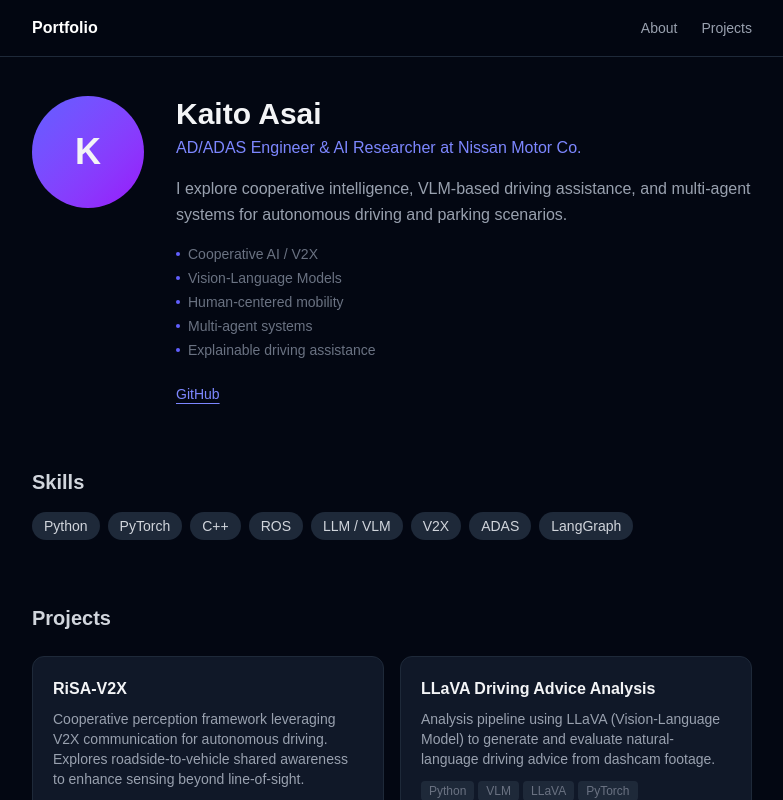
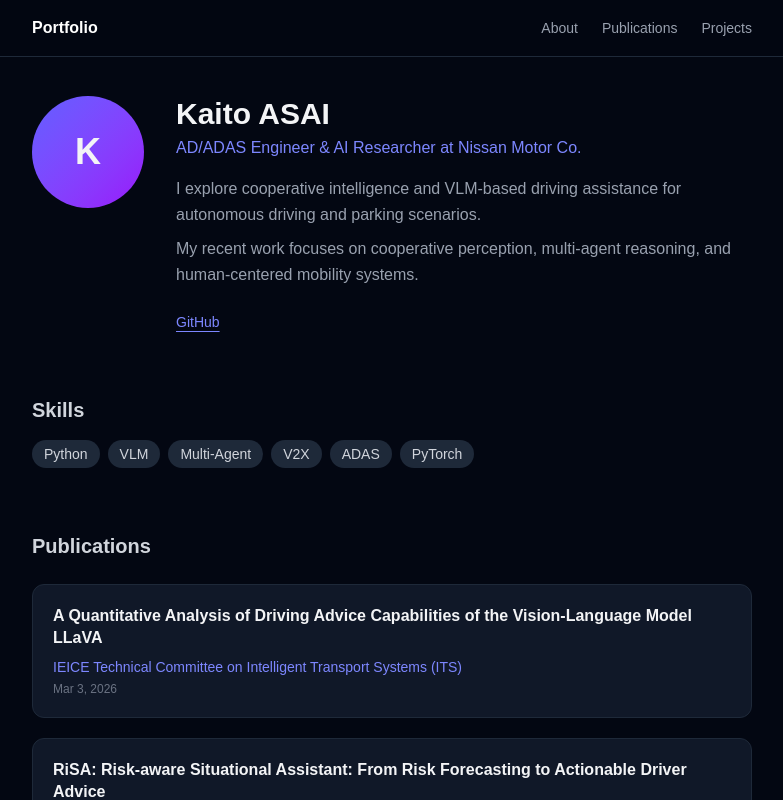
Before and after one commit to s1280061/my-portfolio, a Next.js app: page / in a window 1280 px wide. Shown: the top 800 px of the page, without its empty margins (248-1031 px from the left). Built offline with nearby package versions, Linux system fonts and the light colour scheme.

Commit message:
Add publications section, update bio and skills

```diff
--- a/app/page.tsx
+++ b/app/page.tsx
@@ -6,6 +6,23 @@ const interests = [
   "Human-centered mobility",
   "Multi-agent systems",
   "Explainable driving assistance",
+];
+
+const publications = [
+  {
+    title:
+      "A Quantitative Analysis of Driving Advice Capabilities of the Vision-Language Model LLaVA",
+    venue: "IEICE Technical Committee on Intelligent Transport Systems (ITS)",
+    date: "Mar 3, 2026",
+    url: "https://ken.ieice.org/ken/paper/20260303HcsS/",
+  },
+  {
+    title:
+      "RiSA: Risk-aware Situational Assistant: From Risk Forecasting to Actionable Driver Advice",
+    venue: "2025 IEEE International Conference on Big Data (IEEE BigData 2025)",
+    date: "Dec 11, 2025",
+    url: "https://ieeexplore.ieee.org/abstract/document/11401483/",
+  },
 ];
 
 export default function Home() {
@@ -18,22 +35,18 @@ export default function Home() {
             K
           </div>
           <div>
-            <h1 className="text-3xl font-bold mb-1">Kaito Asai</h1>
+            <h1 className="text-3xl font-bold mb-1">Kaito ASAI</h1>
             <p className="text-indigo-400 font-medium mb-4">
               AD/ADAS Engineer &amp; AI Researcher at Nissan Motor Co.
             </p>
-            <p className="text-gray-400 leading-relaxed mb-4">
-              I explore cooperative intelligence, VLM-based driving assistance,
-              and multi-agent systems for autonomous driving and parking scenarios.
+            <p className="text-gray-400 leading-relaxed mb-2">
+              I explore cooperative intelligence and VLM-based driving assistance
+              for autonomous driving and parking scenarios.
             </p>
-            <ul className="space-y-1 mb-6">
-              {interests.map((item) => (
-                <li key={item} className="text-sm text-gray-500 flex items-center gap-2">
-                  <span className="w-1 h-1 rounded-full bg-indigo-500 shrink-0" />
-                  {item}
-                </li>
-              ))}
-            </ul>
+            <p className="text-gray-400 leading-relaxed mb-6">
+              My recent work focuses on cooperative perception,
+              multi-agent reasoning, and human-centered mobility systems.
+            </p>
             <div className="flex gap-4">
               <a
                 href="https://github.com/s1280061"
@@ -52,13 +65,35 @@ export default function Home() {
       <section className="max-w-3xl mx-auto px-6 pb-16">
         <h2 className="text-xl font-semibold mb-4 text-gray-300">Skills</h2>
         <div className="flex flex-wrap gap-2">
-          {["Python", "PyTorch", "C++", "ROS", "LLM / VLM", "V2X", "ADAS", "LangGraph"].map((skill) => (
+          {["Python", "VLM", "Multi-Agent", "V2X", "ADAS", "PyTorch"].map((skill) => (
             <span
               key={skill}
               className="px-3 py-1 bg-gray-800 rounded-full text-sm text-gray-300"
             >
               {skill}
             </span>
+          ))}
+        </div>
+      </section>
+
+      {/* Publications */}
+      <section id="publications" className="max-w-3xl mx-auto px-6 pb-16">
+        <h2 className="text-xl font-semibold mb-6 text-gray-300">Publications</h2>
+        <div className="space-y-5">
+          {publications.map((pub) => (
+            <a
+              key={pub.title}
+              href={pub.url}
+              target="_blank"
+              rel="noopener noreferrer"
+              className="block p-5 bg-gray-900 rounded-xl border border-gray-800 hover:border-indigo-500 transition-colors group"
+            >
+              <h3 className="font-semibold leading-snug mb-2 group-hover:text-indigo-400 transition-colors">
+                {pub.title}
+              </h3>
+              <p className="text-sm text-indigo-400 mb-1">{pub.venue}</p>
+              <p className="text-xs text-gray-500">{pub.date}</p>
+            </a>
           ))}
         </div>
       </section>
--- a/components/Nav.tsx
+++ b/components/Nav.tsx
@@ -5,6 +5,7 @@ export default function Nav() {
         <span className="font-bold text-white">Portfolio</span>
         <div className="flex gap-6 text-sm text-gray-400">
           <a href="#profile" className="hover:text-white transition-colors">About</a>
+          <a href="#publications" className="hover:text-white transition-colors">Publications</a>
           <a href="#projects" className="hover:text-white transition-colors">Projects</a>
         </div>
       </div>
```
